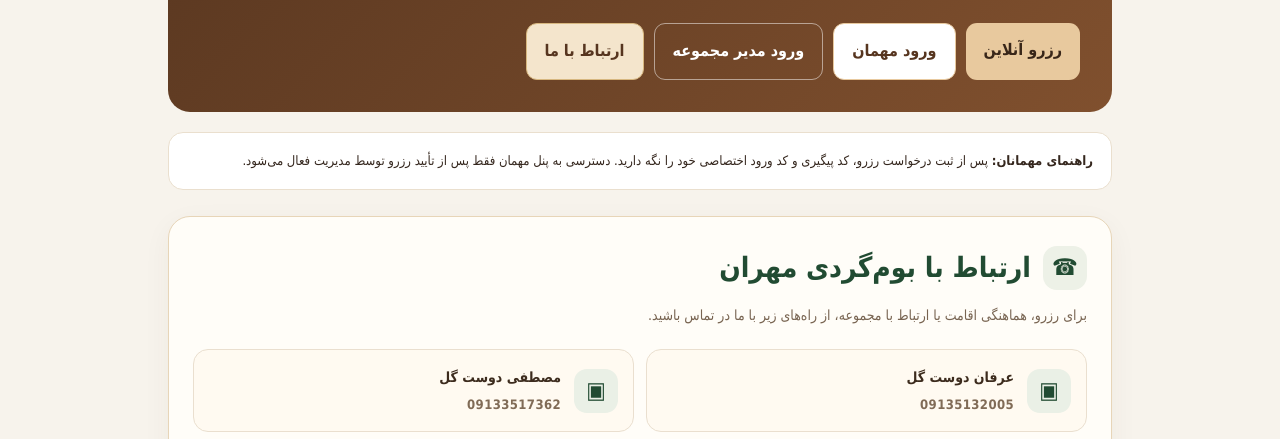
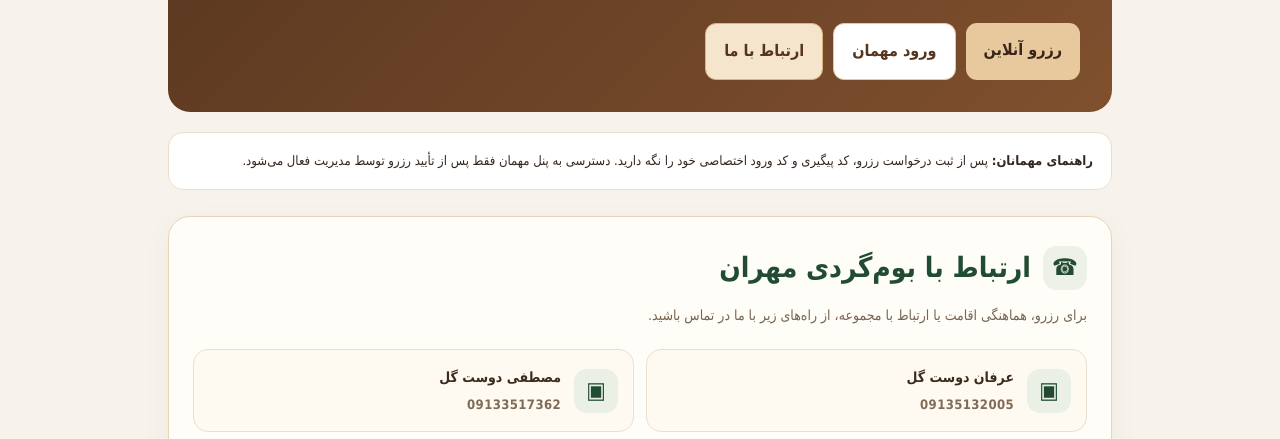
Before and after one commit to Dlpixx/bomgardi-mehran, a plain HTML site: page public/index.html in a window 1280 px wide. Shown: the part 361-800 px from the top of the page. Drawn offline with Linux system fonts and the light colour scheme.

Commit message:
Remove visible manager login button from homepage

```diff
--- a/public/index.html
+++ b/public/index.html
@@ -48,7 +48,7 @@ footer{text-align:center;color:#806d5d;font-size:12px;margin-top:25px}
 <div>به بوم‌گردی مهران خوش آمدید</div>
 <h1>تجربه‌ای دلنشین از اقامت</h1>
 <p>برای انتخاب اتاق و ثبت درخواست اقامت، از رزرو آنلاین استفاده کنید. مهمانانی که رزرو آن‌ها تأیید شده است نیز می‌توانند وارد پنل اختصاصی خود شوند.</p>
-<div class="actions"><a class="primary" href="/booking/">رزرو آنلاین</a><a class="guest" href="/guest/" aria-label="ورود مهمانان دارای رزرو تأییدشده">ورود مهمان</a><a class="secondary" href="/admin/">ورود مدیر مجموعه</a><a class="contact-action" href="#contact-us">ارتباط با ما</a></div>
+<div class="actions"><a class="primary" href="/booking/">رزرو آنلاین</a><a class="guest" href="/guest/" aria-label="ورود مهمانان دارای رزرو تأییدشده">ورود مهمان</a><a class="contact-action" href="#contact-us">ارتباط با ما</a></div>
 </section>
 <section class="notice"><strong>راهنمای مهمانان:</strong> پس از ثبت درخواست رزرو، کد پیگیری و کد ورود اختصاصی خود را نگه دارید. دسترسی به پنل مهمان فقط پس از تأیید رزرو توسط مدیریت فعال می‌شود.</section>
 
```
